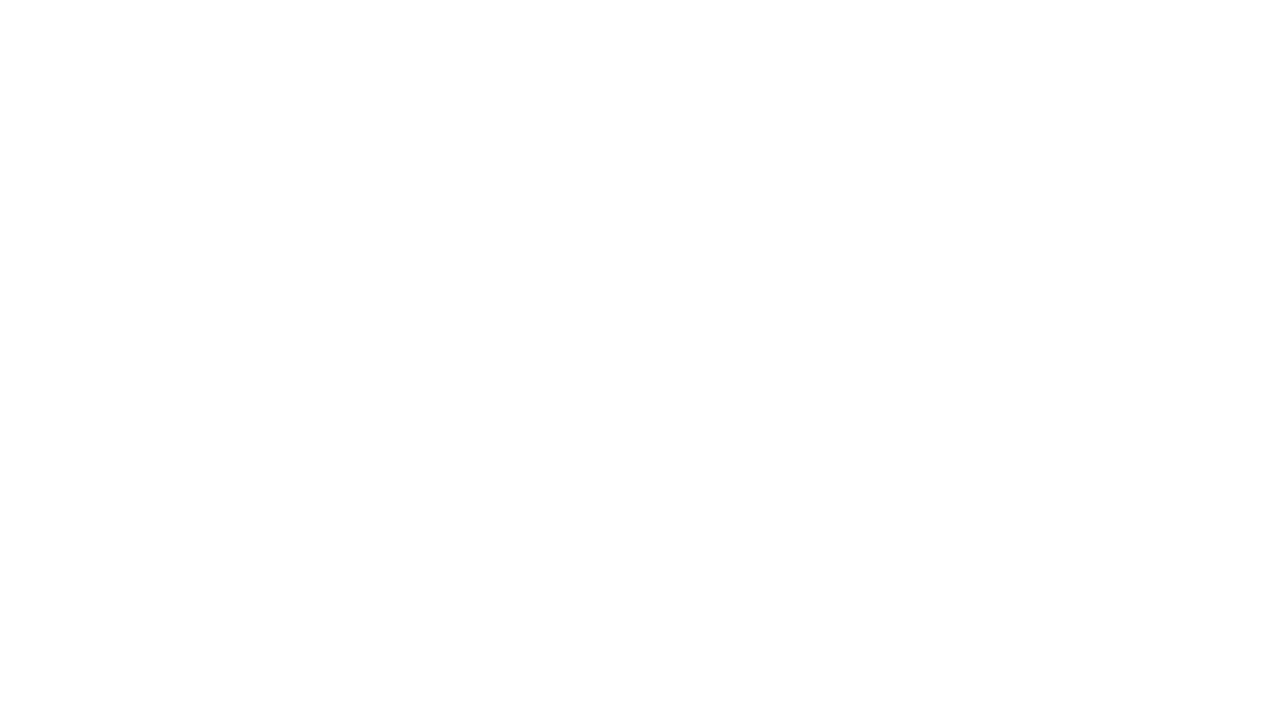
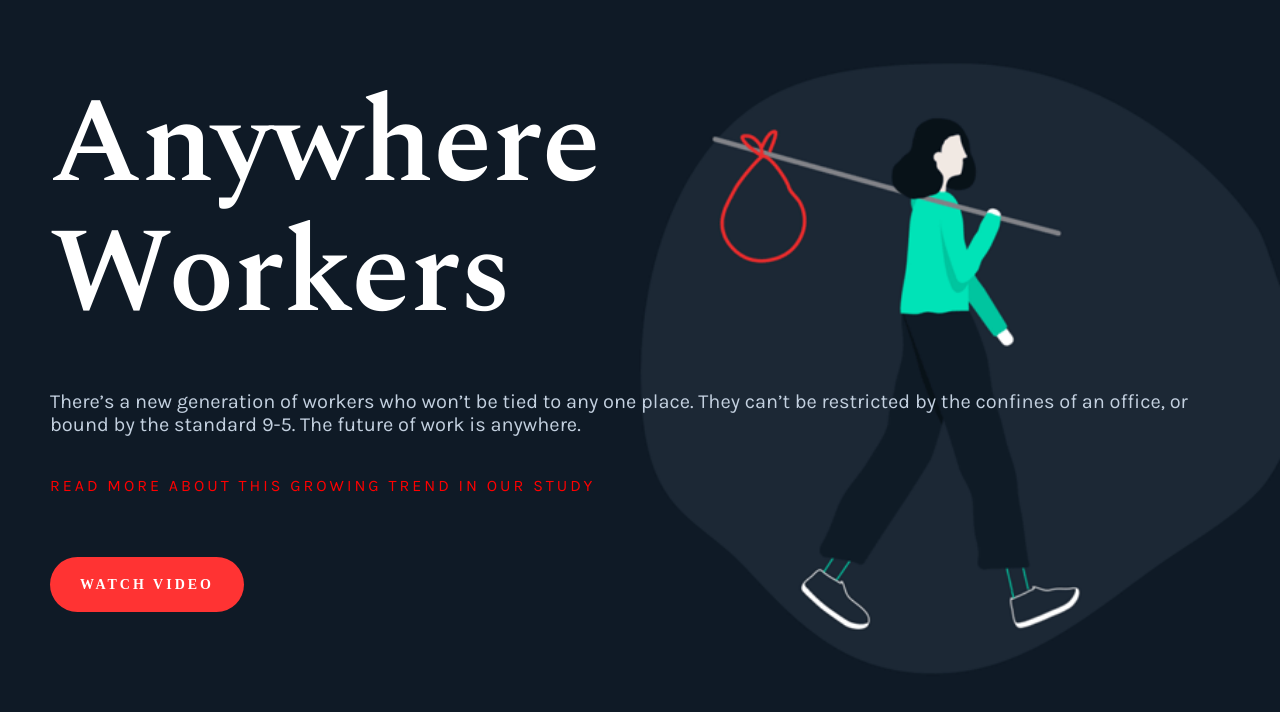
Before and after one commit to EHB-MCT/web1-exercise-04-AachalShrestha, a plain HTML site: page index.html in a window 1280 px wide. Drawn offline with nearby package versions, Linux system fonts and the light colour scheme.

Commit message:
exercise 4

```diff
--- a/index.html
+++ b/index.html
@@ -5,12 +5,17 @@
     <meta charset="UTF-8">
     <meta http-equiv="X-UA-Compatible" content="IE=edge">
     <meta name="viewport" content="width=device-width, initial-scale=1.0">
-    <title>Google Fonts</title>
+    <title>Anywhere workers</title>
     <link rel="stylesheet" href="style.css">
+
 </head>
 
 <body>
-
+    <h1>Anywhere<br>Workers</h1>
+    <p>There’s a new generation of workers who won’t be tied to any one place. They can’t be restricted by the confines
+        of an office, or bound by the standard 9-5. The future of work is anywhere.</p>
+    <p class ="read-more">Read more about this growing trend in our study</p>
+    <a href="#">Watch Video</a>
 </body>
 
 </html>
--- a/style.css
+++ b/style.css
@@ -1 +1,39 @@
-/* nothing here */
+@import url('https://fonts.googleapis.com/css2?family=Karla&family=Spectral:wght@600&display=swap');
+body {background-color:#0f1a26;
+      margin:50px ;
+      background-image: url(images/anywhere-workers.gif);
+    background-repeat: no-repeat;
+    background-position: right top;
+    background-size: 700px
+
+}
+h1 {
+    font-size: 120px;
+    color: #FFF;
+    margin-bottom: 50px;
+    line-height: 130px;
+    font-family: 'Spectral', serif;
+}
+
+p {font-size: 20px;
+   color: #c3d0df;
+   margin-bottom: 40px;
+   font-family: 'karla', sans-serif;
+}
+.read-more {
+color:red;
+margin-bottom: 80px;
+text-transform: uppercase;
+font-size: 16px;
+letter-spacing: 3px;}
+
+a { background-color: #f33;
+    padding: 20px 30px;
+    border-radius: 30px;
+    color: #FFF;
+    text-transform: uppercase;
+    text-decoration: none;
+    font-size: 14px;
+    font-weight: bold;
+    letter-spacing: 3px;
+}
```
